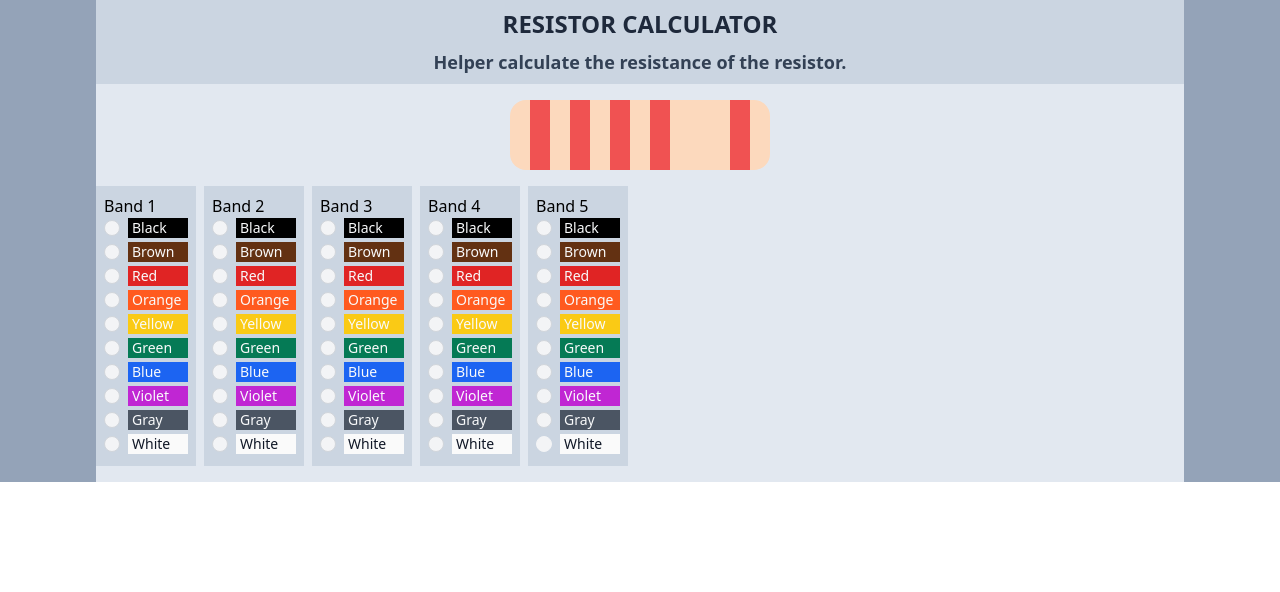
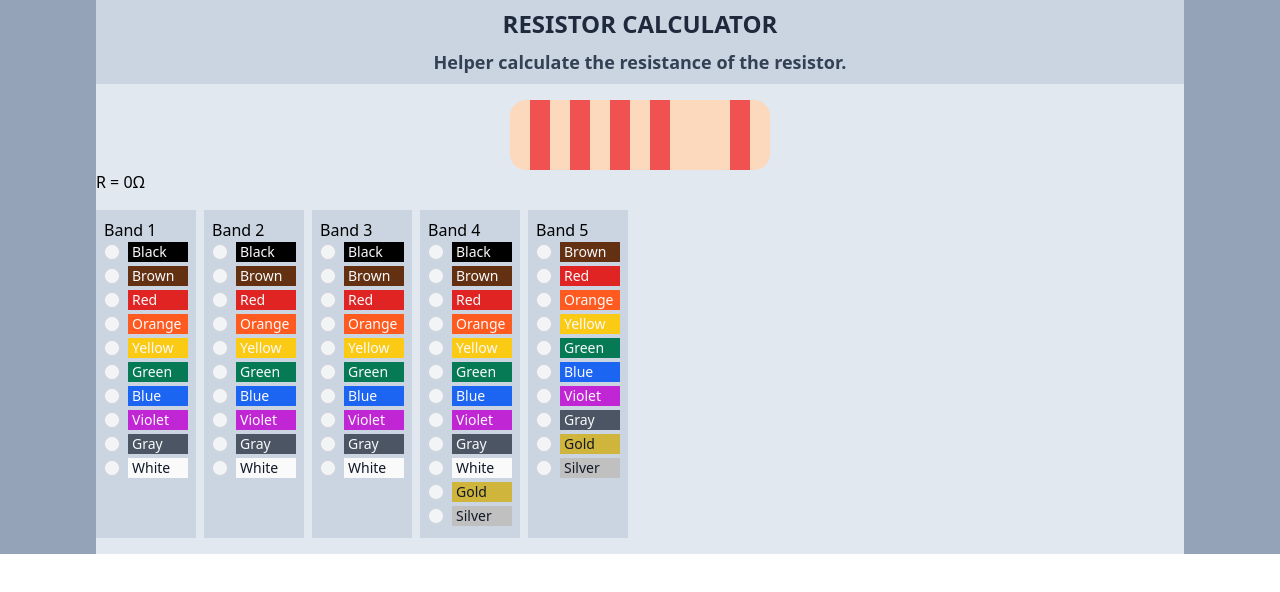
Before and after one commit to kristiyanlaoli/resistor-calculator, a React (Vite) app: page / in a window 1280 px wide. Shown: the top 592 px of the page. Built offline with nearby package versions, Linux system fonts and the light colour scheme.

Commit message:
add number formatter

```diff
--- a/src/components/Resistor.jsx
+++ b/src/components/Resistor.jsx
@@ -1,4 +1,12 @@
+import { useState } from "react";
+import formatNumber from "../utils/formatNumber";
+
 let Resistor = () => {
+  const [value1, setValue1] = useState(0);
+  const [value2, setValue2] = useState(0);
+  const [value3, setValue3] = useState(0);
+  const [multiplier, setMultiplier] = useState(1);
+  const [tolerance, setTolerance] = useState("");
   return (
     <div className="bg-slate-400 mx-0">
       <div className="bg-slate-200 py-4 mx-0 lg:mx-24">
@@ -9,6 +17,9 @@ let Resistor = () => {
           <div className="bg-red-500 h-[70px] w-[20px] left-[140px] absolute"></div>
           <div className="bg-red-500 h-[70px] w-[20px] left-[220px] absolute"></div>
         </div>
+        <p>{`R = ${formatNumber(
+          (value1 + value2 + value3) * multiplier
+        )}Ω ${tolerance}`}</p>
         <div className="flex gap-2 mt-4">
           <div className="bg-slate-300 p-2 w-[100px]">
             <p>Band 1</p>
@@ -17,6 +28,9 @@ let Resistor = () => {
                 id="red-radio"
                 type="radio"
                 value=""
+                onClick={() => {
+                  setValue1(0);
+                }}
                 name="band-1"
                 className="w-4 h-4 text-slate-950 bg-gray-100 border-gray-300 focus:ring-slate-900  focus:ring-2"
               ></input>
@@ -32,6 +46,9 @@ let Resistor = () => {
                 id="red-radio"
                 type="radio"
                 value=""
+                onClick={() => {
+                  setValue1(100);
+                }}
                 name="band-1"
                 className="w-4 h-4 text-yellow-900 bg-gray-100 border-gray-300 focus:ring-yellow-900  focus:ring-2"
               ></input>
@@ -47,6 +64,9 @@ let Resistor = () => {
                 id="red-radio"
                 type="radio"
                 value=""
+                onClick={() => {
+                  setValue1(200);
+                }}
                 name="band-1"
                 className="w-4 h-4 text-red-600 bg-gray-100 border-gray-300 focus:ring-red-600 focus:ring-2"
               ></input>
@@ -62,6 +82,9 @@ let Resistor = () => {
                 id="red-radio"
                 type="radio"
                 value=""
+                onClick={() => {
+                  setValue1(300);
+                }}
                 name="band-1"
                 className="w-4 h-4 text-orange-500 bg-gray-100 border-gray-300 focus:ring-orange-500 focus:ring-2"
               ></input>
@@ -77,6 +100,9 @@ let Resistor = () => {
                 id="red-radio"
                 type="radio"
                 value=""
+                onClick={() => {
+                  setValue1(400);
+                }}
                 name="band-1"
                 className="w-4 h-4 text-yellow-300 bg-gray-100 border-gray-300 focus:ring-yellow-300 focus:ring-2"
               ></input>
@@ -92,6 +118,9 @@ let Resistor = () => {
                 id="red-radio"
                 type="radio"
                 value=""
+                onClick={() => {
+                  setValue1(500);
+                }}
                 name="band-1"
                 className="w-4 h-4 text-green-600 bg-gray-100 border-gray-300 focus:ring-green-500 focus:ring-2"
               ></input>
@@ -107,6 +136,9 @@ let Resistor = () => {
                 id="red-radio"
                 type="radio"
                 value=""
+                onClick={() => {
+                  setValue1(600);
+                }}
                 name="band-1"
                 className="w-4 h-4 text-blue-600 bg-gray-100 border-gray-300 focus:ring-blue-500 focus:ring-20"
               ></input>
@@ -122,6 +154,9 @@ let Resistor = () => {
                 id="red-radio"
                 type="radio"
                 value=""
+                onClick={() => {
+                  setValue1(700);
+                }}
                 name="band-1"
                 className="w-4 h-4 text-fuchsia-600 bg-gray-100 border-gray-300 focus:ring-fuchsia-600 focus:ring-2"
               ></input>
@@ -137,6 +172,9 @@ let Resistor = () => {
                 id="red-radio"
                 type="radio"
                 value=""
+                onClick={() => {
+                  setValue1(800);
+                }}
                 name="band-1"
                 className="w-4 h-4 text-gray-600 bg-gray-100 border-gray-300 focus:ring-gray-500 focus:ring-2"
               ></input>
@@ -152,6 +190,9 @@ let Resistor = () => {
                 id="red-radio"
                 type="radio"
                 value=""
+                onClick={() => {
+                  setValue1(900);
+                }}
                 name="band-1"
                 className="w-4 h-4 text-neutral-50 bg-gray-100 border-gray-300 focus:ring-neutral-50  focus:ring-2"
               ></input>
@@ -163,6 +204,7 @@ let Resistor = () => {
               </label>
             </div>
           </div>
+
           <div className="bg-slate-300 p-2 w-[100px]">
             <p>Band 2</p>
             <div className="flex items-center mb-1">
@@ -170,6 +212,9 @@ let Resistor = () => {
                 id="red-radio"
                 type="radio"
                 value=""
+                onClick={() => {
+                  setValue2(0);
+                }}
                 name="band-2"
                 className="w-4 h-4 text-slate-950 bg-gray-100 border-gray-300 focus:ring-slate-900  focus:ring-2"
               ></input>
@@ -185,6 +230,9 @@ let Resistor = () => {
                 id="red-radio"
                 type="radio"
                 value=""
+                onClick={() => {
+                  setValue2(10);
+                }}
                 name="band-2"
                 className="w-4 h-4 text-yellow-900 bg-gray-100 border-gray-300 focus:ring-yellow-900  focus:ring-2"
               ></input>
@@ -200,6 +248,9 @@ let Resistor = () => {
                 id="red-radio"
                 type="radio"
                 value=""
+                onClick={() => {
+                  setValue2(20);
+                }}
                 name="band-2"
                 className="w-4 h-4 text-red-600 bg-gray-100 border-gray-300 focus:ring-red-600 focus:ring-2"
               ></input>
@@ -215,6 +266,9 @@ let Resistor = () => {
                 id="red-radio"
                 type="radio"
                 value=""
+                onClick={() => {
+                  setValue2(30);
+                }}
                 name="band-2"
                 className="w-4 h-4 text-orange-500 bg-gray-100 border-gray-300 focus:ring-orange-500 focus:ring-2"
               ></input>
@@ -230,6 +284,9 @@ let Resistor = () => {
                 id="red-radio"
                 type="radio"
                 value=""
+                onClick={() => {
+                  setValue2(40);
+                }}
                 name="band-2"
                 className="w-4 h-4 text-yellow-300 bg-gray-100 border-gray-300 focus:ring-yellow-300 focus:ring-2"
               ></input>
@@ -245,6 +302,9 @@ let Resistor = () => {
                 id="red-radio"
                 type="radio"
                 value=""
+                onClick={() => {
+                  setValue2(50);
+                }}
                 name="band-2"
                 className="w-4 h-4 text-green-600 bg-gray-100 border-gray-300 focus:ring-green-500 focus:ring-2"
               ></input>
@@ -260,6 +320,9 @@ let Resistor = () => {
                 id="red-radio"
                 type="radio"
                 value=""
+                onClick={() => {
+                  setValue2(60);
+                }}
                 name="band-2"
                 className="w-4 h-4 text-blue-600 bg-gray-100 border-gray-300 focus:ring-blue-500 focus:ring-20"
               ></input>
@@ -275,6 +338,9 @@ let Resistor = () => {
                 id="red-radio"
                 type="radio"
                 value=""
+                onClick={() => {
+                  setValue2(70);
+                }}
                 name="band-2"
                 className="w-4 h-4 text-fuchsia-600 bg-gray-100 border-gray-300 focus:ring-fuchsia-600 focus:ring-2"
               ></input>
@@ -290,6 +356,9 @@ let Resistor = () => {
                 id="red-radio"
                 type="radio"
                 value=""
+                onClick={() => {
+                  setValue2(80);
+                }}
                 name="band-2"
                 className="w-4 h-4 text-gray-600 bg-gray-100 border-gray-300 focus:ring-gray-500 focus:ring-2"
               ></input>
@@ -305,6 +374,9 @@ let Resistor = () => {
                 id="red-radio"
                 type="radio"
                 value=""
+                onClick={() => {
+                  setValue2(90);
+                }}
                 name="band-2"
                 className="w-4 h-4 text-neutral-50 bg-gray-100 border-gray-300 focus:ring-neutral-50  focus:ring-2"
               ></input>
@@ -316,6 +388,7 @@ let Resistor = () => {
               </label>
             </div>
           </div>
+
           <div className="bg-slate-300 p-2 w-[100px]">
             <p>Band 3</p>
             <div className="flex items-center mb-1">
@@ -323,6 +396,9 @@ let Resistor = () => {
                 id="red-radio"
                 type="radio"
                 value=""
+                onClick={() => {
+                  setValue3(0);
+                }}
                 name="band-3"
                 className="w-4 h-4 text-slate-950 bg-gray-100 border-gray-300 focus:ring-slate-900  focus:ring-2"
               ></input>
@@ -338,6 +414,9 @@ let Resistor = () => {
                 id="red-radio"
                 type="radio"
                 value=""
+                onClick={() => {
+                  setValue3(1);
+                }}
                 name="band-3"
                 className="w-4 h-4 text-yellow-900 bg-gray-100 border-gray-300 focus:ring-yellow-900  focus:ring-2"
               ></input>
@@ -353,6 +432,9 @@ let Resistor = () => {
                 id="red-radio"
                 type="radio"
                 value=""
+                onClick={() => {
+                  setValue3(2);
+                }}
                 name="band-3"
                 className="w-4 h-4 text-red-600 bg-gray-100 border-gray-300 focus:ring-red-600 focus:ring-2"
               ></input>
@@ -368,6 +450,9 @@ let Resistor = () => {
                 id="red-radio"
                 type="radio"
                 value=""
+                onClick={() => {
+                  setValue3(3);
+                }}
                 name="band-3"
                 className="w-4 h-4 text-orange-500 bg-gray-100 border-gray-300 focus:ring-orange-500 focus:ring-2"
               ></input>
@@ -383,6 +468,9 @@ let Resistor = () => {
                 id="red-radio"
                 type="radio"
                 value=""
+                onClick={() => {
+                  setValue3(4);
+                }}
                 name="band-3"
                 className="w-4 h-4 text-yellow-300 bg-gray-100 border-gray-300 focus:ring-yellow-300 focus:ring-2"
               ></input>
@@ -398,6 +486,9 @@ let Resistor = () => {
                 id="red-radio"
                 type="radio"
                 value=""
+                onClick={() => {
+                  setValue3(5);
+                }}
                 name="band-3"
                 className="w-4 h-4 text-green-600 bg-gray-100 border-gray-300 focus:ring-green-500 focus:ring-2"
               ></input>
@@ -413,6 +504,9 @@ let Resistor = () => {
                 id="red-radio"
                 type="radio"
                 value=""
+                onClick={() => {
+                  setValue3(6);
+                }}
                 name="band-3"
                 className="w-4 h-4 text-blue-600 bg-gray-100 border-gray-300 focus:ring-blue-500 focus:ring-20"
               ></input>
@@ -428,6 +522,9 @@ let Resistor = () => {
                 id="red-radio"
                 type="radio"
                 value=""
+                onClick={() => {
+                  setValue3(7);
+                }}
                 name="band-3"
                 className="w-4 h-4 text-fuchsia-600 bg-gray-100 border-gray-300 focus:ring-fuchsia-600 focus:ring-2"
               ></input>
@@ -443,6 +540,9 @@ let Resistor = () => {
                 id="red-radio"
                 type="radio"
                 value=""
+                onClick={() => {
+                  setValue3(8);
+                }}
                 name="band-3"
                 className="w-4 h-4 text-gray-600 bg-gray-100 border-gray-300 focus:ring-gray-500 focus:ring-2"
               ></input>
@@ -458,6 +558,9 @@ let Resistor = () => {
                 id="red-radio"
                 type="radio"
                 value=""
+                onClick={() => {
+                  setValue3(9);
+                }}
                 name="band-3"
                 className="w-4 h-4 text-neutral-50 bg-gray-100 border-gray-300 focus:ring-neutral-50  focus:ring-2"
               ></input>
@@ -469,6 +572,7 @@ let Resistor = () => {
               </label>
             </div>
           </div>
+
           <div className="bg-slate-300 p-2 w-[100px]">
             <p>Band 4</p>
             <div className="flex items-center mb-1">
@@ -476,6 +580,9 @@ let Resistor = () => {
                 id="red-radio"
                 type="radio"
                 value=""
+                onClick={() => {
+                  setMultiplier(1);
+                }}
                 name="band-4"
                 className="w-4 h-4 text-slate-950 bg-gray-100 border-gray-300 focus:ring-slate-900  focus:ring-2"
               ></input>
@@ -491,6 +598,9 @@ let Resistor = () => {
                 id="red-radio"
                 type="radio"
                 value=""
+                onClick={() => {
+                  setMultiplier(10);
+                }}
                 name="band-4"
                 className="w-4 h-4 text-yellow-900 bg-gray-100 border-gray-300 focus:ring-yellow-900  focus:ring-2"
               ></input>
@@ -506,6 +616,9 @@ let Resistor = () => {
                 id="red-radio"
                 type="radio"
                 value=""
+                onClick={() => {
+                  setMultiplier(100);
+                }}
                 name="band-4"
                 className="w-4 h-4 text-red-600 bg-gray-100 border-gray-300 focus:ring-red-600 focus:ring-2"
               ></input>
@@ -521,6 +634,9 @@ let Resistor = () => {
                 id="red-radio"
                 type="radio"
                 value=""
+                onClick={() => {
+                  setMultiplier(1000);
+                }}
                 name="band-4"
                 className="w-4 h-4 text-orange-500 bg-gray-100 border-gray-300 focus:ring-orange-500 focus:ring-2"
               ></input>
@@ -536,6 +652,9 @@ let Resistor = () => {
                 id="red-radio"
                 type="radio"
                 value=""
+                onClick={() => {
+                  setMultiplier(10000);
+                }}
                 name="band-4"
                 className="w-4 h-4 text-yellow-300 bg-gray-100 border-gray-300 focus:ring-yellow-300 focus:ring-2"
               ></input>
@@ -551,6 +670,9 @@ let Resistor = () => {
                 id="red-radio"
                 type="radio"
                 value=""
+                onClick={() => {
+                  setMultiplier(100000);
+                }}
                 name="band-4"
                 className="w-4 h-4 text-green-600 bg-gray-100 border-gray-300 focus:ring-green-500 focus:ring-2"
               ></input>
@@ -566,6 +688,9 @@ let Resistor = () => {
                 id="red-radio"
                 type="radio"
                 value=""
+                onClick={() => {
+                  setMultiplier(1000000);
+                }}
                 name="band-4"
                 className="w-4 h-4 text-blue-600 bg-gray-100 border-gray-300 focus:ring-blue-500 focus:ring-20"
               ></input>
@@ -581,6 +706,9 @@ let Resistor = () => {
                 id="red-radio"
                 type="radio"
                 value=""
+                onClick={() => {
+                  setMultiplier(10000000);
+                }}
                 name="band-4"
                 className="w-4 h-4 text-fuchsia-600 bg-gray-100 border-gray-300 focus:ring-fuchsia-600 focus:ring-2"
               ></input>
@@ -596,6 +724,9 @@ let Resistor = () => {
                 id="red-radio"
                 type="radio"
                 value=""
+                onClick={() => {
+                  setMultiplier(100000000);
+                }}
                 name="band-4"
                 className="w-4 h-4 text-gray-600 bg-gray-100 border-gray-300 focus:ring-gray-500 focus:ring-2"
               ></input>
@@ -611,6 +742,9 @@ let Resistor = () => {
                 id="red-radio"
                 type="radio"
                 value=""
+                onClick={() => {
+                  setMultiplier(1000000000);
+                }}
                 name="band-4"
                 className="w-4 h-4 text-neutral-50 bg-gray-100 border-gray-300 focus:ring-neutral-50  focus:ring-2"
               ></input>
@@ -621,7 +755,44 @@ let Resistor = () => {
                 White
               </label>
             </div>
+            <div className="flex items-center mb-1">
+              <input
+                id="red-radio"
+                type="radio"
+                value=""
+                onClick={() => {
+                  setMultiplier(0.1);
+                }}
+                name="band-4"
+                className="w-4 h-4 text-neutral-50 bg-gray-100 border-gray-300 focus:ring-neutral-50  focus:ring-2"
+              ></input>
+              <label
+                htmlFor="red-radio"
+                className="ms-2 text-sm font-medium text-gray-900 bg-[#cfb53b] w-full pl-1"
+              >
+                Gold
+              </label>
+            </div>
+            <div className="flex items-center mb-1">
+              <input
+                id="red-radio"
+                type="radio"
+                value=""
+                onClick={() => {
+                  setMultiplier(0.01);
+                }}
+                name="band-4"
+                className="w-4 h-4 text-neutral-50 bg-gray-100 border-gray-300 focus:ring-neutral-50  focus:ring-2"
+              ></input>
+              <label
+                htmlFor="red-radio"
+                className="ms-2 text-sm font-medium text-gray-900 bg-[#c0c0c0] w-full pl-1"
+              >
+                Silver
+              </label>
+            </div>
           </div>
+
           <div className="bg-slate-300 p-2 w-[100px]">
             <p>Band 5</p>
             <div className="flex items-center mb-1">
@@ -629,21 +800,9 @@ let Resistor = () => {
                 id="red-radio"
                 type="radio"
                 value=""
-                name="band-5"
-                className="w-4 h-4 text-slate-950 bg-gray-100 border-gray-300 focus:ring-slate-900  focus:ring-2"
-              ></input>
-              <label
-                htmlFor="red-radio"
-                className="ms-2 text-sm font-medium text-gray-50 bg-black w-full pl-1"
-              >
-                Black
-              </label>
-            </div>
-            <div className="flex items-center mb-1">
-              <input
-                id="red-radio"
-                type="radio"
-                value=""
+                onClick={() => {
+                  setTolerance("± 1%");
+                }}
                 name="band-5"
                 className="w-4 h-4 text-yellow-900 bg-gray-100 border-gray-300 focus:ring-yellow-900  focus:ring-2"
               ></input>
@@ -659,6 +818,9 @@ let Resistor = () => {
                 id="red-radio"
                 type="radio"
                 value=""
+                onClick={() => {
+                  setTolerance("± 2%");
+                }}
                 name="band-5"
                 className="w-4 h-4 text-red-600 bg-gray-100 border-gray-300 focus:ring-red-600 focus:ring-2"
               ></input>
@@ -674,6 +836,9 @@ let Resistor = () => {
                 id="red-radio"
                 type="radio"
                 value=""
+                onClick={() => {
+                  setTolerance("± 0.05%");
+                }}
                 name="band-5"
                 className="w-4 h-4 text-orange-500 bg-gray-100 border-gray-300 focus:ring-orange-500 focus:ring-2"
               ></input>
@@ -689,6 +854,9 @@ let Resistor = () => {
                 id="red-radio"
                 type="radio"
                 value=""
+                onClick={() => {
+                  setTolerance("± 0.02%");
+                }}
                 name="band-5"
                 className="w-4 h-4 text-yellow-300 bg-gray-100 border-gray-300 focus:ring-yellow-300 focus:ring-2"
               ></input>
@@ -704,6 +872,9 @@ let Resistor = () => {
                 id="red-radio"
                 type="radio"
                 value=""
+                onClick={() => {
+                  setTolerance("± 0.5%");
+                }}
                 name="band-5"
                 className="w-4 h-4 text-green-600 bg-gray-100 border-gray-300 focus:ring-green-500 focus:ring-2"
               ></input>
@@ -719,6 +890,9 @@ let Resistor = () => {
                 id="red-radio"
                 type="radio"
                 value=""
+                onClick={() => {
+                  setTolerance("± 0.25%");
+                }}
                 name="band-5"
                 className="w-4 h-4 text-blue-600 bg-gray-100 border-gray-300 focus:ring-blue-500 focus:ring-20"
               ></input>
@@ -734,6 +908,9 @@ let Resistor = () => {
                 id="red-radio"
                 type="radio"
                 value=""
+                onClick={() => {
+                  setTolerance("± 0.1%");
+                }}
                 name="band-5"
                 className="w-4 h-4 text-fuchsia-600 bg-gray-100 border-gray-300 focus:ring-fuchsia-600 focus:ring-2"
               ></input>
@@ -749,6 +926,9 @@ let Resistor = () => {
                 id="red-radio"
                 type="radio"
                 value=""
+                onClick={() => {
+                  setTolerance("± 0.01%");
+                }}
                 name="band-5"
                 className="w-4 h-4 text-gray-600 bg-gray-100 border-gray-300 focus:ring-gray-500 focus:ring-2"
               ></input>
@@ -764,14 +944,35 @@ let Resistor = () => {
                 id="red-radio"
                 type="radio"
                 value=""
+                onClick={() => {
+                  setTolerance("± 5%");
+                }}
                 name="band-5"
-                className="w-4 h-4 text-neutral-50 bg-gray-100 border-gray-100 focus:ring-neutral-500  focus:ring-2"
+                className="w-4 h-4 text-neutral-50 bg-gray-100 border-gray-300 focus:ring-neutral-50  focus:ring-2"
               ></input>
               <label
                 htmlFor="red-radio"
-                className="ms-2 text-sm font-medium text-gray-900 bg-neutral-50 w-full pl-1"
+                className="ms-2 text-sm font-medium text-gray-900 bg-[#cfb53b] w-full pl-1"
               >
-                White
+                Gold
+              </label>
+            </div>
+            <div className="flex items-center mb-1">
+              <input
+                id="red-radio"
+                type="radio"
+                value=""
+                onClick={() => {
+                  setTolerance("± 10%");
+                }}
+                name="band-5"
+                className="w-4 h-4 text-neutral-50 bg-gray-100 border-gray-300 focus:ring-neutral-50  focus:ring-2"
+              ></input>
+              <label
+                htmlFor="red-radio"
+                className="ms-2 text-sm font-medium text-gray-900 bg-[#c0c0c0] w-full pl-1"
+              >
+                Silver
               </label>
             </div>
           </div>
--- /dev/null
+++ b/src/utils/formatNumber.js
@@ -0,0 +1,17 @@
+export default function formatNumber(num) {
+  const map = [
+    { suffix: "G", threshold: 1e9 },
+    { suffix: "M", threshold: 1e6 },
+    { suffix: "K", threshold: 1e3 },
+    { suffix: "", threshold: 1 },
+  ];
+
+  const found = map.find((x) => Math.abs(num) >= x.threshold);
+  if (found) {
+    return (
+      parseFloat(String((num / found.threshold).toFixed(2))) + found.suffix
+    );
+  }
+
+  return parseFloat(String(num));
+}
```
